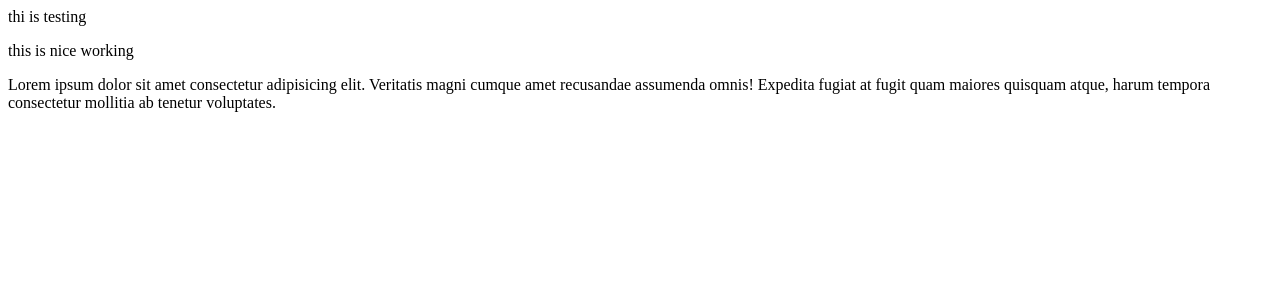
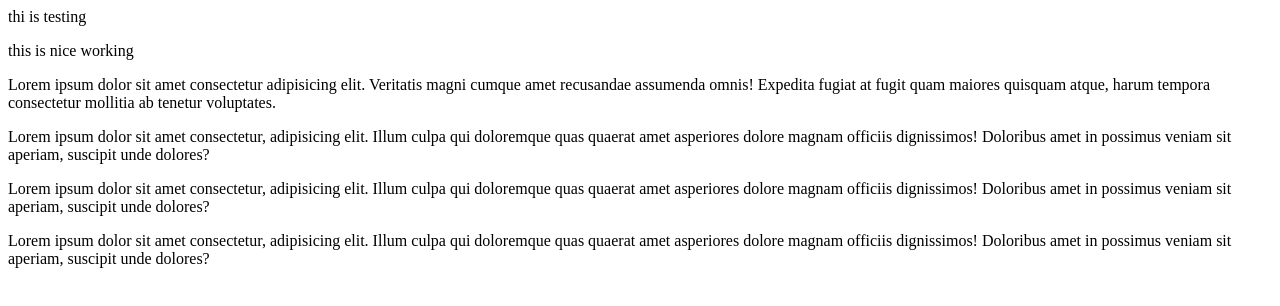
Before and after one commit to SwanPyaeSone999/gti-revert-test, a plain HTML site: page index.html in a window 1280 px wide. Drawn offline with Linux system fonts and the light colour scheme.

Commit message:
add p tag

```diff
--- a/index.html
+++ b/index.html
@@ -10,5 +10,14 @@
         <div>thi is testing</div>
         <p>this is nice working</p>
         <p>Lorem ipsum dolor sit amet consectetur adipisicing elit. Veritatis magni cumque amet recusandae assumenda omnis! Expedita fugiat at fugit quam maiores quisquam atque, harum tempora consectetur mollitia ab tenetur voluptates.</p>
+        <p>
+            Lorem ipsum dolor sit amet consectetur, adipisicing elit. Illum culpa qui doloremque quas quaerat amet asperiores dolore magnam officiis dignissimos! Doloribus amet in possimus veniam sit aperiam, suscipit unde dolores?
+        </p>
+        <p>
+            Lorem ipsum dolor sit amet consectetur, adipisicing elit. Illum culpa qui doloremque quas quaerat amet asperiores dolore magnam officiis dignissimos! Doloribus amet in possimus veniam sit aperiam, suscipit unde dolores?
+        </p>
+        <p>
+            Lorem ipsum dolor sit amet consectetur, adipisicing elit. Illum culpa qui doloremque quas quaerat amet asperiores dolore magnam officiis dignissimos! Doloribus amet in possimus veniam sit aperiam, suscipit unde dolores?
+        </p>
 </body>
 </html>
--- a/style.css
+++ b/style.css
@@ -1,4 +1,3 @@
 body{
     background-color: black;
-
 }
```
